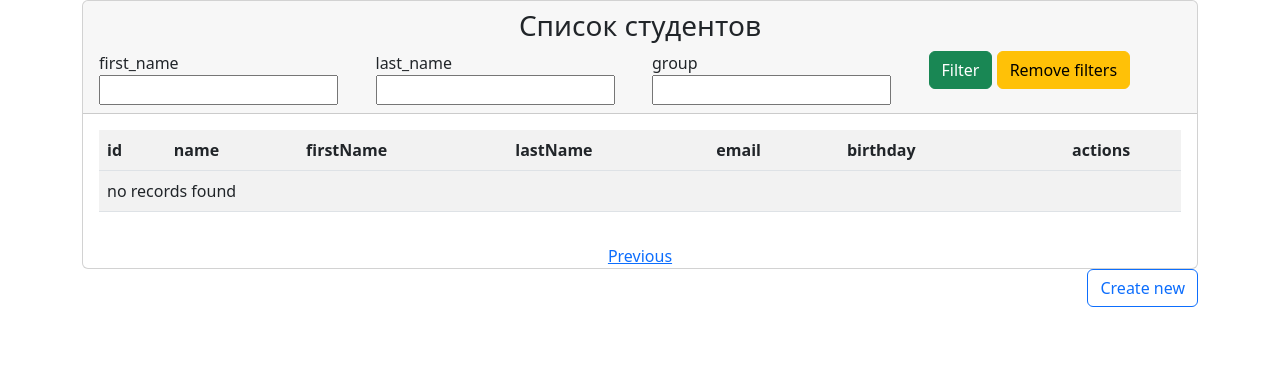
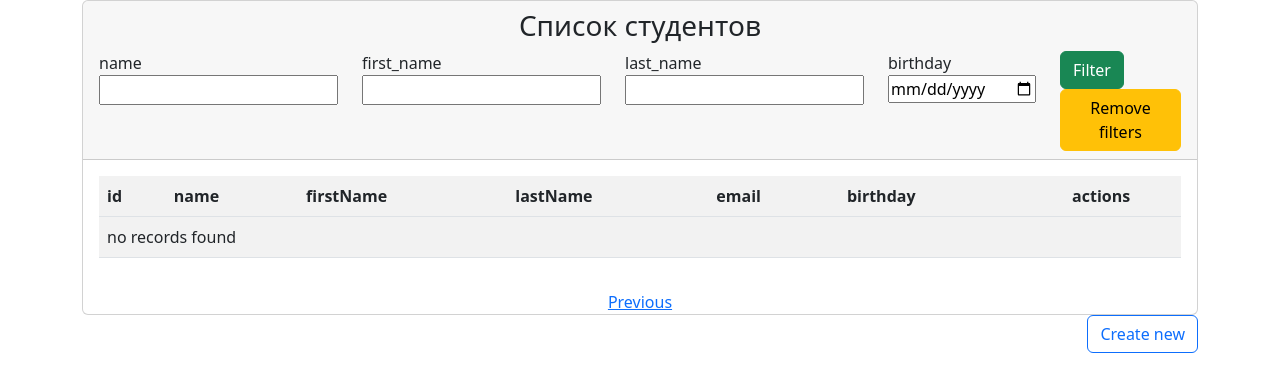
Before and after one commit to Deaglee731/students_symfony, a Symfony app: template templates/user/index.html.twig in a window 1280 px wide. Shown: the part 56-448 px from the top of the page. Run offline with Twig, Linux system fonts and the light colour scheme; the template is opened without the code that fills it, so the values that code supplies are empty; some libraries are stand-ins or nearby versions.

Commit message:
fix paginate with filters

```diff
--- a/src/Controller/UserController.php
+++ b/src/Controller/UserController.php
@@ -30,6 +30,7 @@ class UserController extends AbstractController
             'users' => $paginator,
             'previous' => $offset - UserRepository::PAGINATOR_PER_PAGE,
             'next' => min(count($paginator), $offset + UserRepository::PAGINATOR_PER_PAGE),
+            'request' => $request,
         ]);
     }
 
--- a/templates/user/index.html.twig
+++ b/templates/user/index.html.twig
@@ -17,16 +17,20 @@
                     <form action="{{ path('app_user_index') }}" method="GET">
                         <div class="row">
                             <div class="col">
+                                <label for="name_filter"> name </label>
+                                <input id="name_filter" type="text" name="name" value="{{ request.query.get('name') }}">
+                            </div>
+                            <div class="col">
                                 <label for="first_name_filter"> first_name </label>
-                                <input id="first_name_filter" type="text" name="first_name">
+                                <input id="first_name_filter" type="text" name="first_name" value="{{ request.query.get('first_name') }}">
                             </div>
                             <div class="col">
                                 <label for="last_name_filter"> last_name </label>
-                                <input id="last_name_filter" type="text" name="last_name">
+                                <input id="last_name_filter" type="text" name="last_name" value="{{ request.query.get('last_name') }}">
                             </div>
                             <div class="col">
-                                <label for="group_filter"> group </label>
-                                <input id="group_filter" type="text" name="group_id">
+                                <label for="birhtday_filter"> birthday </label>
+                                <input id="birhtday_filter" type="date" name="birthday" value="{{ request.query.get('birthday') }}">
                             </div>
                             <div class="col">
                                 <button class="btn btn-success"> Filter </button>
@@ -80,12 +84,19 @@
                 </table>
             </div>
             <div class="d-flex justify-content-center">
-            {% if previous >= 0 %}
-                <a href="{{ path('app_user_index', { offset: previous }) }}">Previous</a>
-            {% endif %}
-            {% if next < users|length %}
-                <a href="{{ path('app_user_index', { offset: next }) }}">Next</a>
-            {% endif %}
+                {% if previous >= 0 %}
+                    <a href="{{ path('app_user_index', { offset: previous,
+                        name: request.query.get('name'),
+                        firstname: request.query.get('first_name'),
+                        birthday: request.query.get('birthday')
+                    }) }}">Previous</a>
+                {% endif %}
+                {% if next < users|length %}
+                    <a href="{{ path('app_user_index', { offset: next, name: request.query.get('name'),
+                        firstname: request.query.get('first_name'),
+                        birthday: request.query.get('birthday')
+                    }) }}">Next</a>
+                {% endif %}
             </div>
         </div>
         <div class="d-flex justify-content-end">
```
Also changed, not shown: src/Repository/UserRepository.php (+11 -7 lines).
